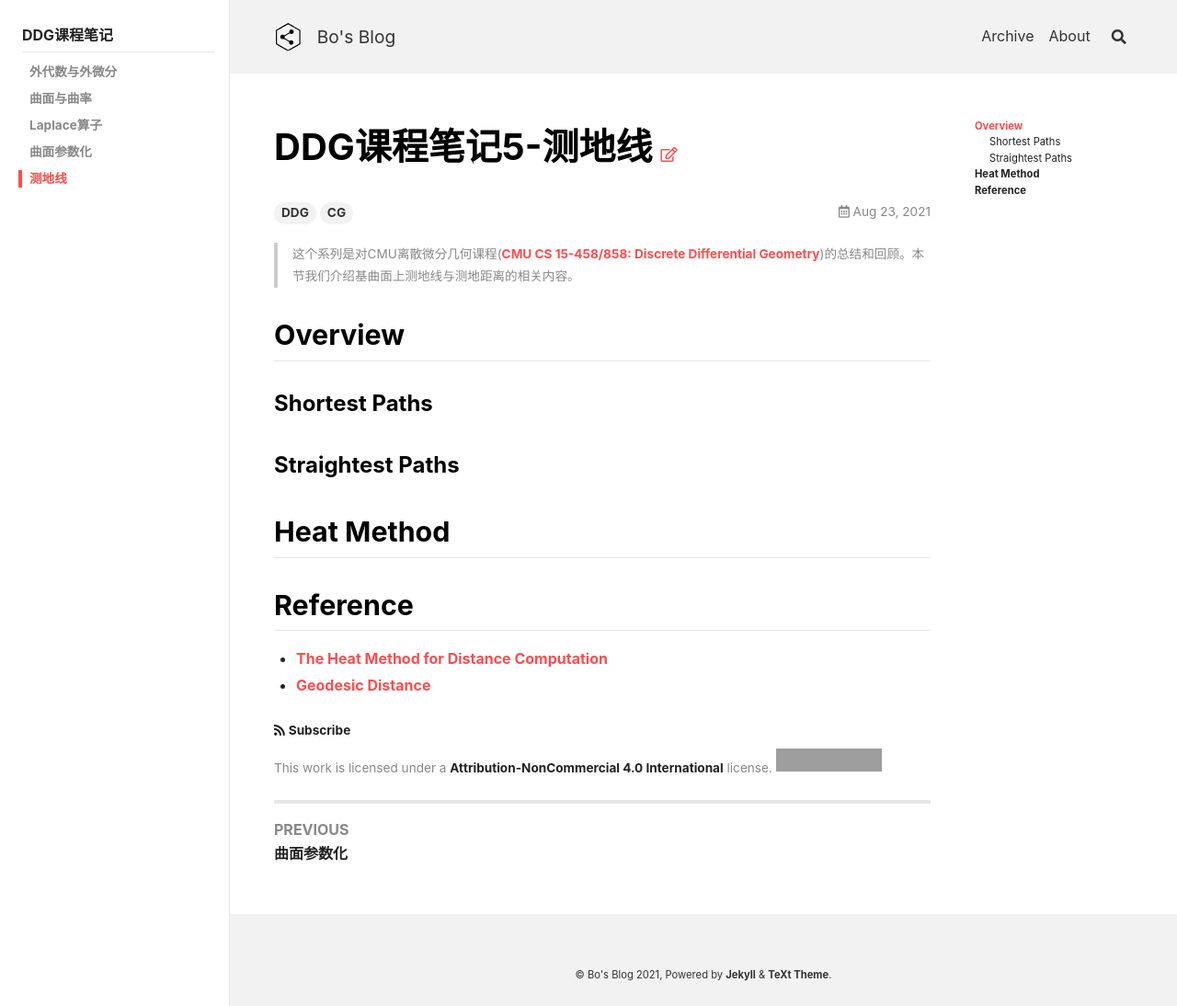
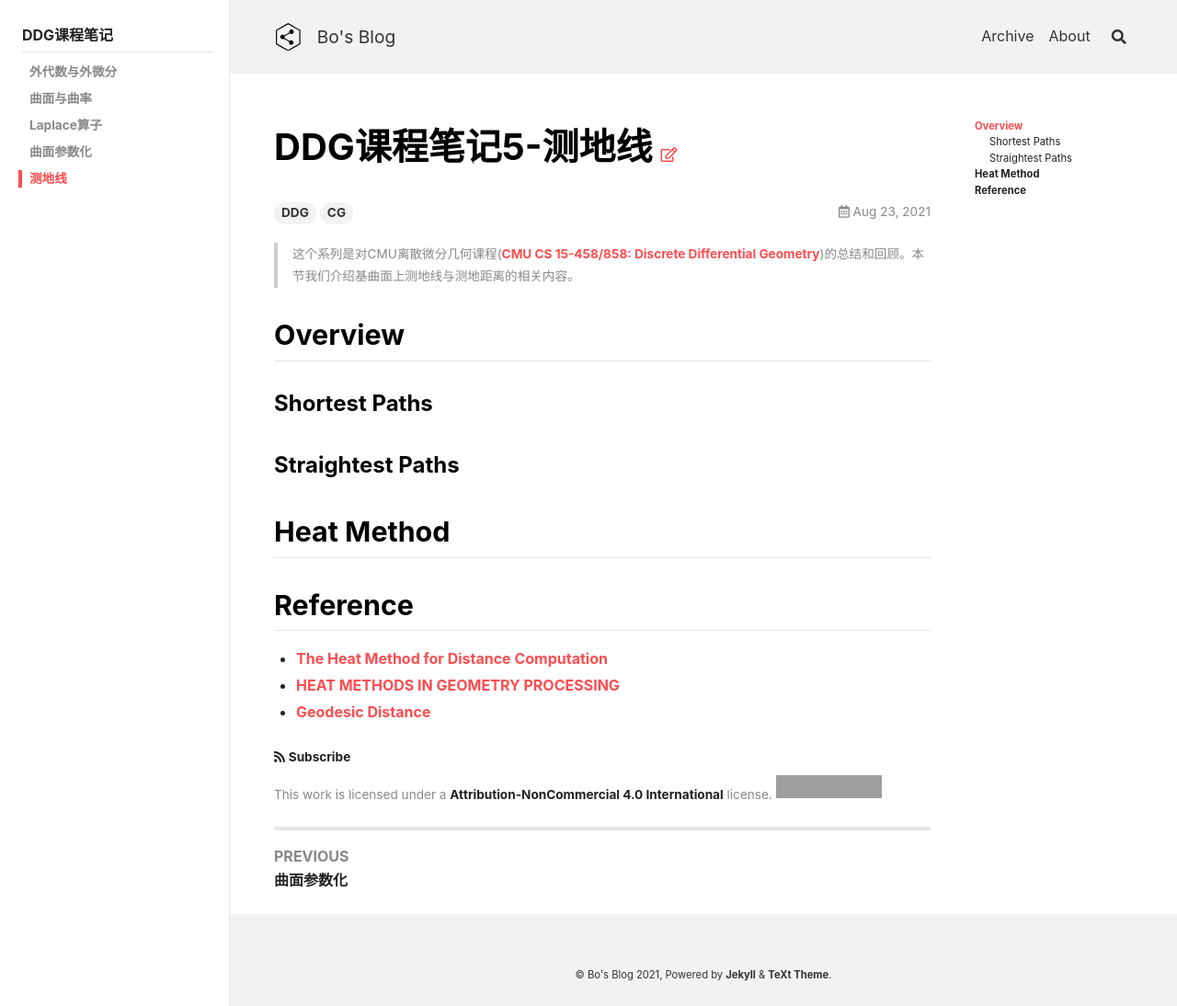
Before and after one commit to peng00bo00/peng00bo00_previous_blog, a Jekyll site: the page built from _posts/2021-08-23-DDG-NOTES-5.md, in a window 1280 px wide. Shown: the whole page at 92% size. Built offline with Jekyll 4.4.1, drawn with Linux system fonts in a browser that asks for light colours; nearby versions of some CDN libraries; grey boxes are pictures that could not be loaded.

Commit message:
Update 2021-08-23-DDG-NOTES-5.md

```diff
--- a/_posts/2021-08-23-DDG-NOTES-5.md
+++ b/_posts/2021-08-23-DDG-NOTES-5.md
@@ -22,4 +22,5 @@ sidebar:
 
 ## Reference
 - [The Heat Method for Distance Computation](http://www.cs.cmu.edu/~kmcrane/Projects/HeatMethod/index.html)
+- [HEAT METHODS IN GEOMETRY PROCESSING](http://helper.ipam.ucla.edu/publications/glws1/glws1_15468.pdf)
 - [Geodesic Distance](https://geometrycollective.github.io/geometry-processing-js/projects/geodesic-distance/index.html)
```
